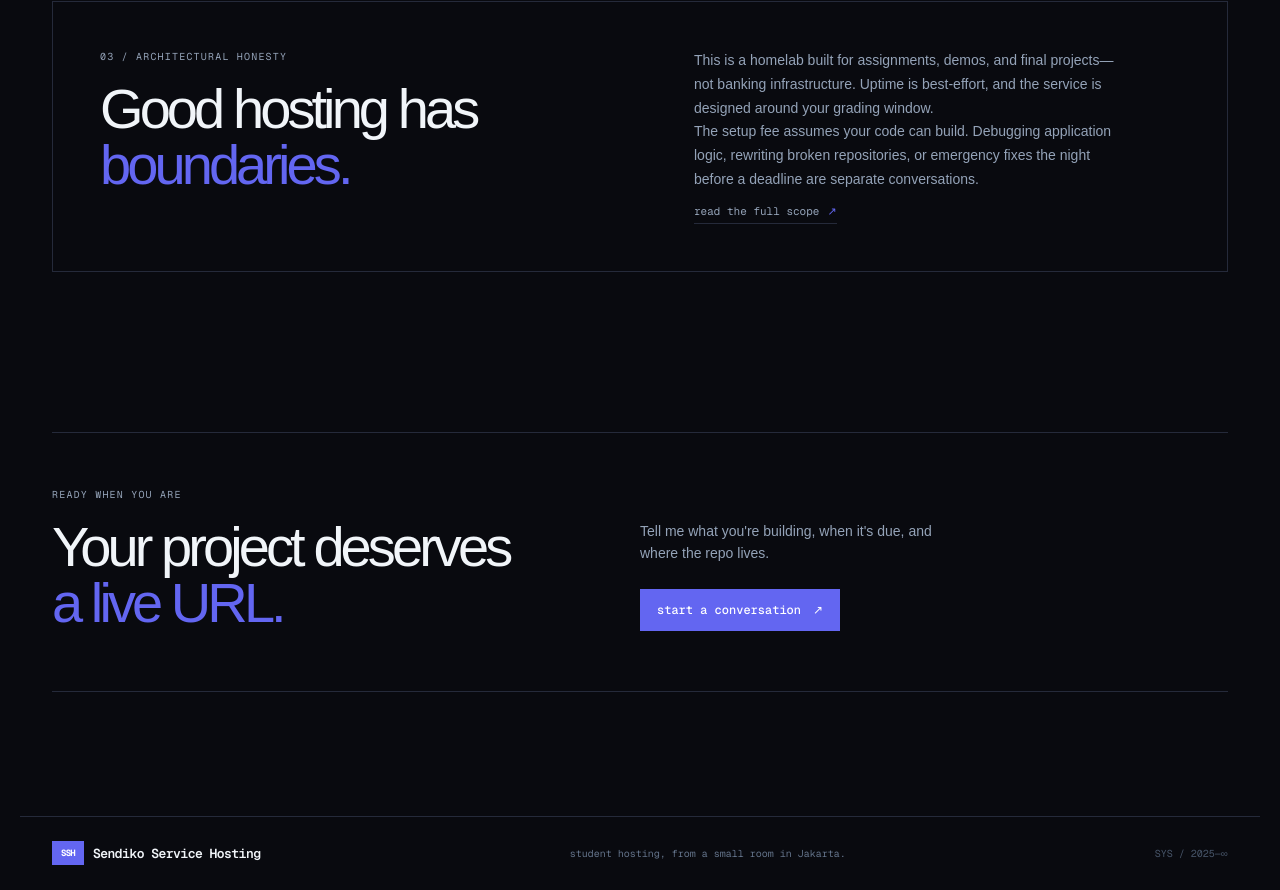
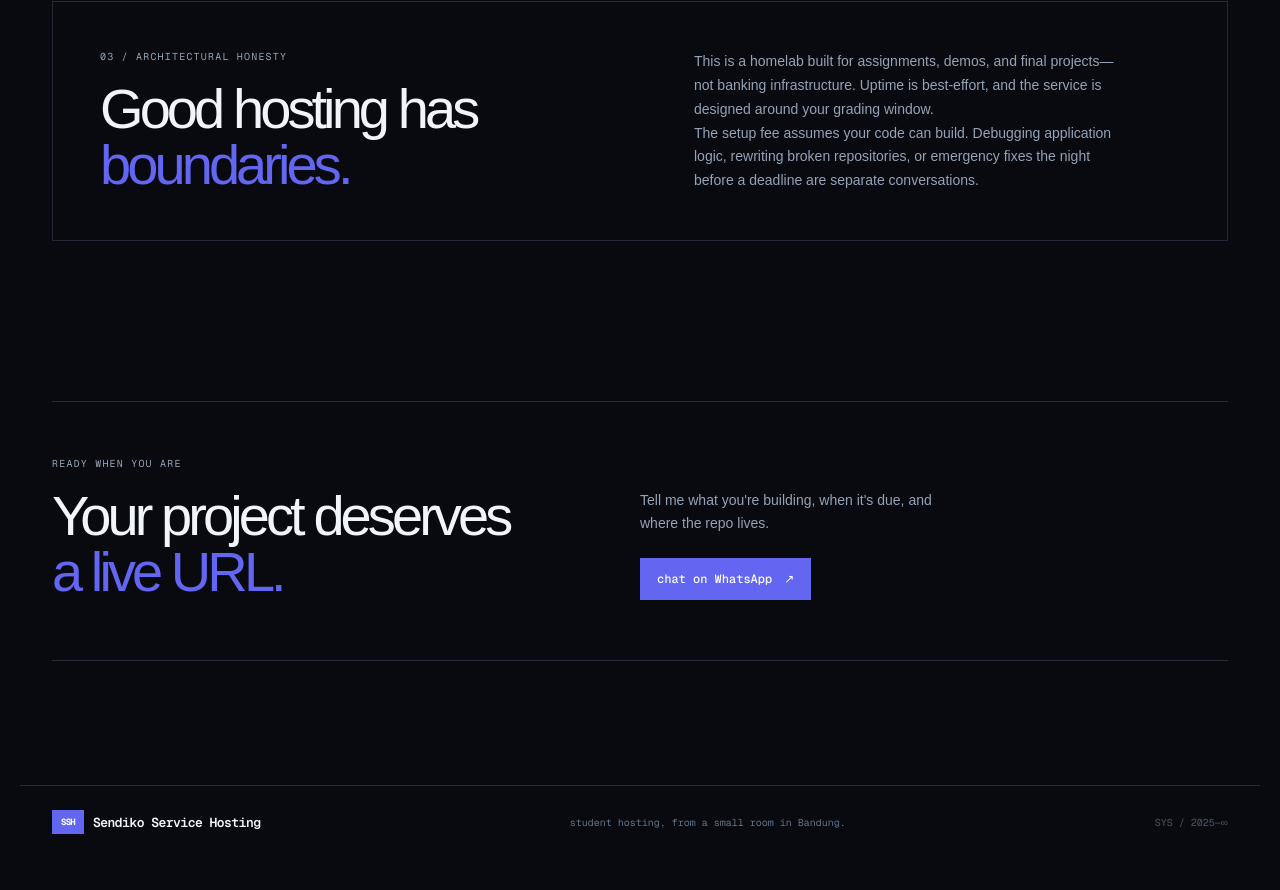
Before and after one commit to Sendiko/sendiko-service-hosting, a Next.js app: page / in a window 1280 px wide. Shown: the part 3092-3982 px from the top of the page. After the commit the page ends 3951 px from the top, so only its background shows below. Built offline with nearby package versions, Linux system fonts and the light colour scheme.

Commit message:
feat: update contact method and footer location in Home component

```diff
--- a/app/page.tsx
+++ b/app/page.tsx
@@ -152,18 +152,18 @@ export default function Home() {
       <section className="section shell" id="boundaries">
         <div className="boundary-card">
           <div><p className="eyebrow">03 / architectural honesty</p><h2>Good hosting has<br /><span>boundaries.</span></h2></div>
-          <div className="boundary-copy"><p>This is a homelab built for assignments, demos, and final projects—not banking infrastructure. Uptime is best-effort, and the service is designed around your grading window.</p><p>The setup fee assumes your code can build. Debugging application logic, rewriting broken repositories, or emergency fixes the night before a deadline are separate conversations.</p><a className="text-link" href="#contact">read the full scope <ArrowUpRight /></a></div>
+          <div className="boundary-copy"><p>This is a homelab built for assignments, demos, and final projects—not banking infrastructure. Uptime is best-effort, and the service is designed around your grading window.</p><p>The setup fee assumes your code can build. Debugging application logic, rewriting broken repositories, or emergency fixes the night before a deadline are separate conversations.</p></div>
         </div>
       </section>
 
       <section className="cta-section shell" id="contact">
         <div className="cta-grid">
           <div><p className="eyebrow">ready when you are</p><h2>Your project deserves<br /><span>a live URL.</span></h2></div>
-          <div className="cta-action"><p>Tell me what you&apos;re building, when it&apos;s due, and where the repo lives.</p><a className="button" href="mailto:hello@sendiko.local?subject=Project%20hosting%20request">start a conversation <ArrowUpRight /></a></div>
+          <div className="cta-action"><p>Tell me what you&apos;re building, when it&apos;s due, and where the repo lives.</p><a className="button" href="https://wa.me/6285171119432?text=Hi%20Sendiko%2C%20I%27d%20like%20to%20ask%20about%20hosting%20my%20project." target="_blank" rel="noopener noreferrer">chat on WhatsApp <ArrowUpRight /></a></div>
         </div>
       </section>
 
-      <footer className="footer shell"><a className="brand" href="#top" aria-label="Sendiko Service Hosting home"><span className="brand-mark">SSH</span><span className="brand-name">Sendiko Service Hosting</span></a><span>student hosting, from a small room in Jakarta.</span><span className="footer-code">SYS / 2025—∞</span></footer>
+      <footer className="footer shell"><a className="brand" href="#top" aria-label="Sendiko Service Hosting home"><span className="brand-mark">SSH</span><span className="brand-name">Sendiko Service Hosting</span></a><span>student hosting, from a small room in Bandung.</span><span className="footer-code">SYS / 2025—∞</span></footer>
     </main>
   );
 }
```
